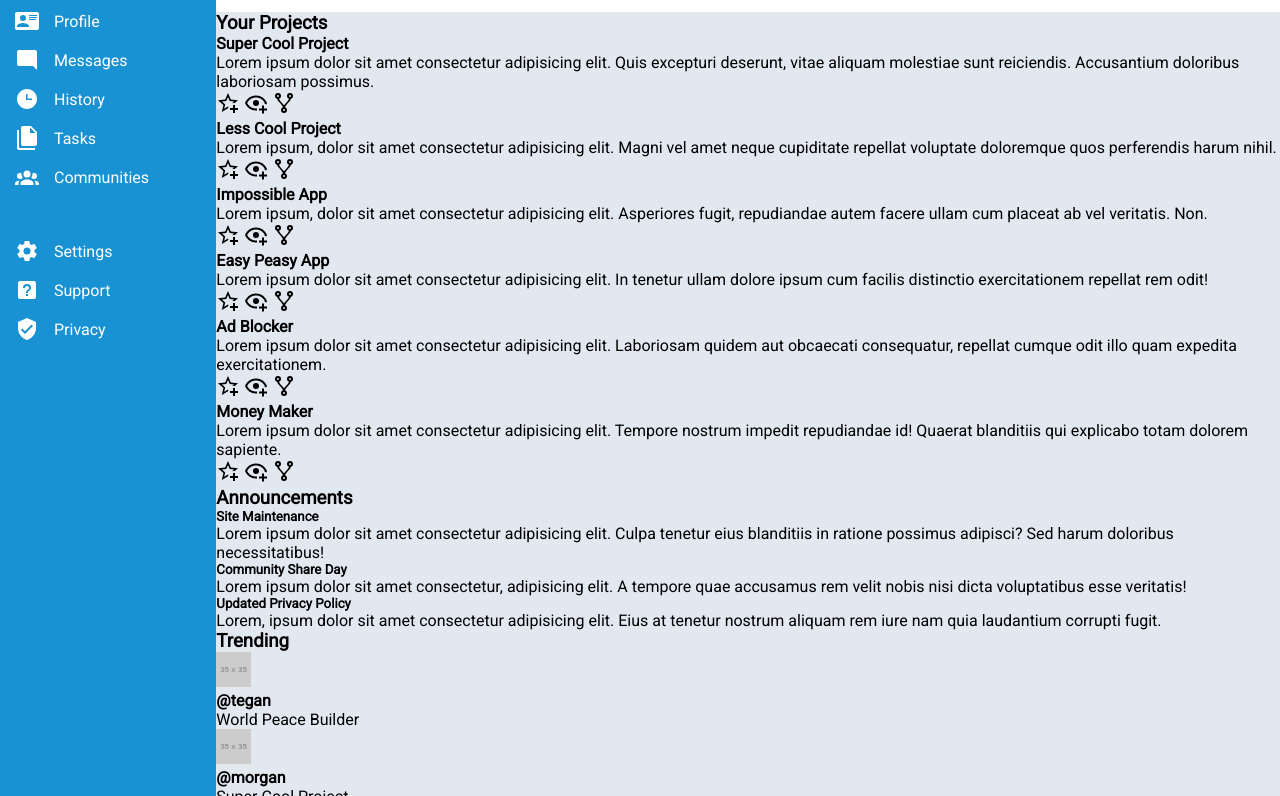
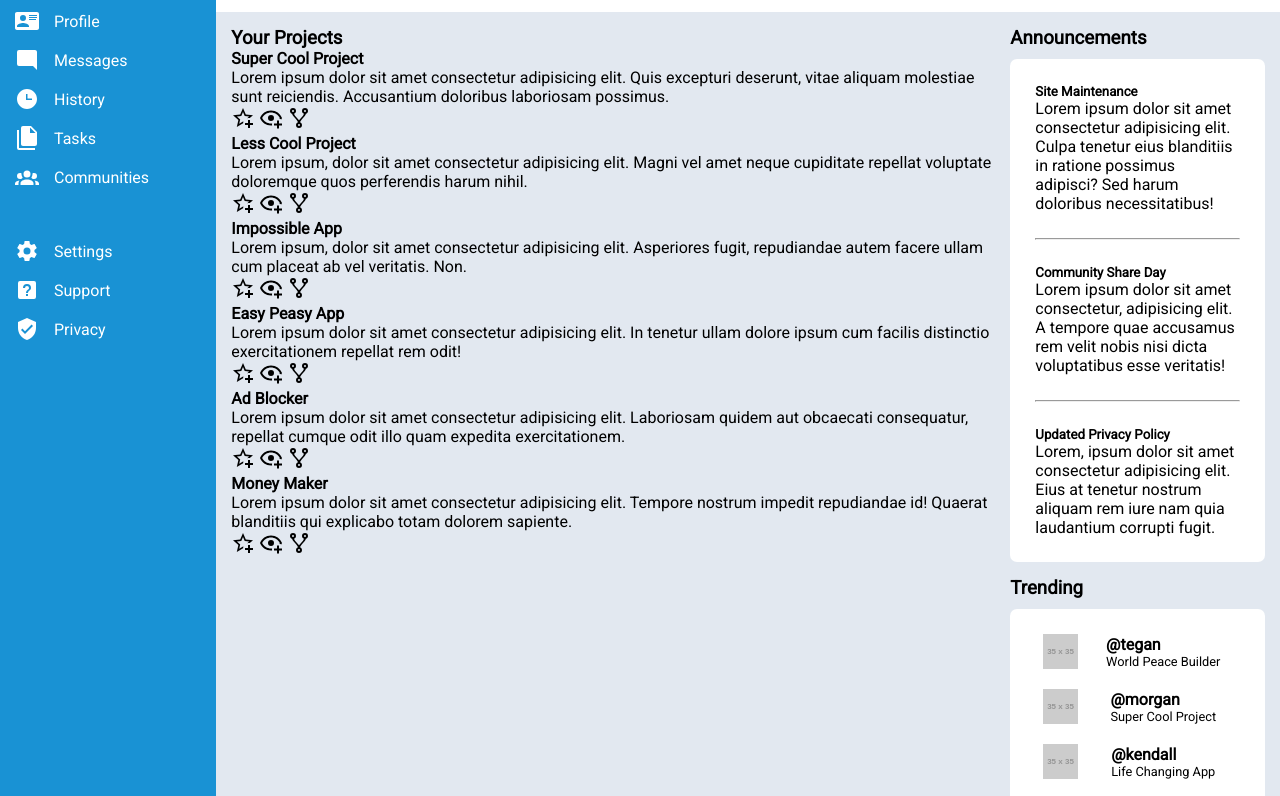
Before and after one commit to AntanasPuzas/odin-admin-dashboard, a plain HTML site: page index.html in a window 1280 px wide. Shown: the part 123-919 px from the top of the page. Drawn offline with Linux system fonts and the light colour scheme; placeholder pictures from the web are drawn by us.

Commit message:
Initial Announcements and Trending grid layout

```diff
--- a/index.html
+++ b/index.html
@@ -245,11 +245,13 @@
                             ratione
                             possimus adipisci? Sed harum doloribus necessitatibus!</p>
                     </div>
+                    <hr>
                     <div>
                         <h5>Community Share Day</h5>
                         <p>Lorem ipsum dolor sit amet consectetur, adipisicing elit. A tempore quae accusamus rem velit
                             nobis nisi dicta voluptatibus esse veritatis!</p>
                     </div>
+                    <hr>
                     <div>
                         <h5>Updated Privacy Policy</h5>
                         <p>Lorem, ipsum dolor sit amet consectetur adipisicing elit. Eius at tenetur nostrum aliquam rem
--- a/style.css
+++ b/style.css
@@ -4,6 +4,7 @@
     font-family: 'Roboto', sans-serif;
     margin: 0;
     padding: 0;
+    box-sizing: border-box;
 }
 
 /* TEMPORARY? */
@@ -136,4 +137,45 @@ h2 {
 .main-content {
     grid-area: main;
     background-color: #e2e8f0;
+    display: grid;
+    grid-template: 1fr 1fr / 3fr 1fr;
+    gap: 15px;
+    padding: 15px;
 }
+
+.main-content .projects {
+    grid-area: 1 / 1 / -1 / 2;
+}
+
+.main-content .announcements>div,
+.main-content .trending>div {
+    background-color: white;
+    padding: 0 25px;
+    border-radius: 7px;
+    margin-top: 10px;
+}
+
+.main-content .announcements>div>div {
+    padding: 25px 0;
+}
+
+.main-content .trending>div {
+    display: grid;
+    grid-template-columns: 1fr;
+    gap: 20px;
+    padding: 25px 25px;
+}
+
+.main-content .trending>div>div {
+    display: grid;
+    grid-template: auto 1fr / 1fr 3fr;
+    place-items: center;
+}
+
+.main-content .treding img {
+    grid-area: 1 / 1 / -1 / 2;
+}
+
+.main-content .trending p {
+    font-size: 0.8rem;
+}
```
